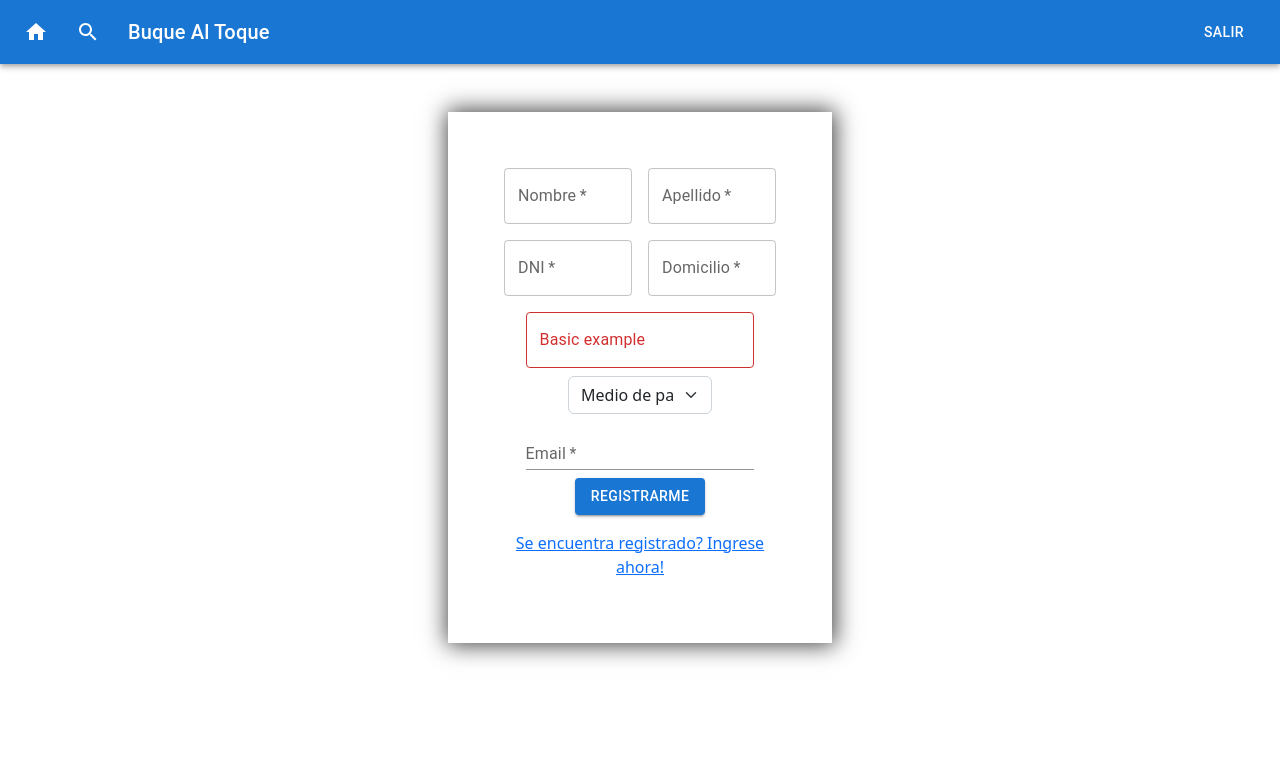
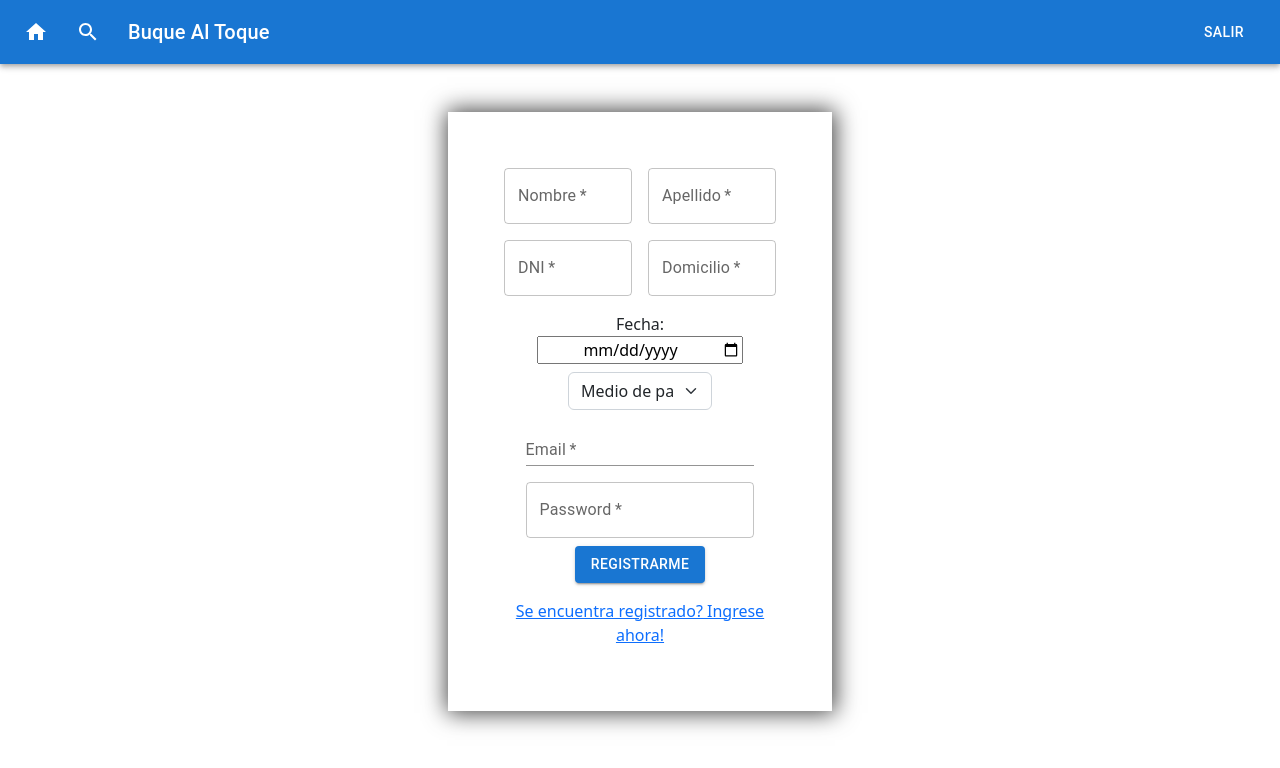
Before and after one commit to FedeNLencina/buuquealtoque, a React (Create React App) app: page /register in a window 1280 px wide. Shown: the top 768 px of the page. Built offline with nearby package versions, Linux system fonts and the light colour scheme.

Commit message:
some changes and redeploy joaco la puta <3

```diff
--- a/src/screen/booking/Booking.js
+++ b/src/screen/booking/Booking.js
@@ -8,16 +8,13 @@ export default function Booking() {
   const [tipoPasajero, setTipoPasajero] = useState(null);
   const [registrado, setRegistrado] = useState(null);
   const [acompañado, setAcompañado] = useState(null);
+   const [acompañanteAnterior, setAcompañanteAnterior] = useState(null);
   const [cantidad, setCantidad] = useState(null);
   const [medioPago, setMedioPago] = useState(null);
   const [reservado, setReservado] = useState(false);
 
   const reservaExitosa = (e) => {
     e.preventDefault();
-    if (registrado === "false") {
-      alert("Para realizar la reserva debe estar registrado");
-      return;
-    }
     if (acompañado === "Si") {
      if (!cantidad || cantidad === "Cantidad de personas") {
        alert("Se deben seleccionar todos los campos");
@@ -33,10 +30,6 @@ export default function Booking() {
      }
     }
 
-    if (!registrado) {
-      alert("Se deben seleccionar todos los campos");
-      return;
-    }
     if (!medioPago) {
       alert("Se deben seleccionar todos los campos");
       return;
@@ -44,6 +37,10 @@ export default function Booking() {
     if (medioPago === "No registro pago") {
       alert("Se debe registrar el medio de pago antes de poder reservar un producto");
       return;
+    }
+    if (acompañanteAnterior === "vacio" || medioPago === "vacio") {
+       alert("Se deben seleccionar todos los campos");
+       return;
     }
     setTimeout(function () {
       alert(
@@ -62,9 +59,11 @@ export default function Booking() {
 
   const registrarAcompañante = (e) => {
     e.preventDefault();
-    const validateName = /^[A-Z][a-z]{1,13}$/;
+    const validateName = /^[A-Z][a-z\sA-Za-z]{1,30}$/;
     if (!validateName.test(acompañante)) {
-      alert("Ingrese un nombre valido sin numeros, caracteres especiales y un maximo de 15 letras");
+      alert(
+        "El nombre debe contener una mayuscula como minimo y debe serentre 6 y 30 caracteres"
+      );
     }
     else {
       alert("Se han registrados los acompañantes");
@@ -77,30 +76,6 @@ export default function Booking() {
       <NavBar />
       <div className="mainBooking ">
         <div className="container searchContainer p-5 ">
-          <div className="container options my-3">
-            <select
-              class="form-select"
-              aria-label="Default select example"
-              onChange={(event) => setRegistrado(event.target.value)}
-            >
-              <option selected className="text-center">
-                Se encuentra registrado?
-              </option>
-              <option value="true" className="text-center">
-                Si
-              </option>
-              <option value="false" className="text-center">
-                No
-              </option>
-            </select>
-          </div>
-          <div className="container options my-3">
-            <Link to={"/register"}>
-              <p className="text-center my-3">
-                Si no se encuentra registrado, registrese ahora!
-              </p>
-            </Link>
-          </div>
           <div className="d-flex justify-content-center container  my-3">
             <label className="text-center">
               Es su primer compra? Registre sus acompañantes para sugerirselos
@@ -123,8 +98,12 @@ export default function Booking() {
             </button>
           </div>
           <div className="d-flex justify-content-center container options my-3">
-            <select class="form-select" aria-label="Default select example">
-              <option selected className="text-center">
+            <select
+              class="form-select"
+              aria-label="Default select example"
+              onChange={(event) => setAcompañanteAnterior(event.target.value)}
+            >
+              <option selected className="text-center" value="vacio">
                 Agregar acompañantes anteriores a la reserva?
               </option>
               <option value="Si" className="text-center">
@@ -141,7 +120,7 @@ export default function Booking() {
               aria-label="Default select example"
               onChange={(event) => setAcompañado(event.target.value)}
             >
-              <option selected className="text-center">
+              <option selected className="text-center" value="vacio">
                 Desea agregar nuevos acompañantes a esta compra?
               </option>
               <option value="Si" className="text-center">
@@ -257,7 +236,7 @@ export default function Booking() {
               aria-label="Default select example"
               onChange={(event) => setMedioPago(event.target.value)}
             >
-              <option selected className="text-center">
+              <option selected className="text-center" value="vacio">
                 Medio de pago
               </option>
               <option value="Tarjeta" className="text-center">
@@ -268,9 +247,6 @@ export default function Booking() {
               </option>
               <option value="Cuenta Bancaria" className="text-center">
                 Cuenta bancaria
-              </option>
-              <option value="No registro pago" className="text-center">
-                Aun no registre mi cuenta
               </option>
             </select>
           </div>
--- a/src/screen/login/Login.js
+++ b/src/screen/login/Login.js
@@ -27,11 +27,11 @@ export default function Login() {
     e.preventDefault();
     const regexEmail = /^[^\s@]+@[^\s@]+\.[^\s@]{2,}$/i;
     const validatePassword =
-      /^(?=.*[0-9])(?=.*[!@#$%^&*])[a-zA-Z0-9!@#$%^&*]{8,}$/;
+      /^(?=.*[0-9])((?=.*[a-z])||(?=.*[A-Z]))[a-zA-Z0-9]{8,}$/;
     // /^(?=.*[0-9])(?=.*[!@#$%^&*])[a-zA-Z0-9!@#$%^&*]{7,15}$/;
 
     if (!validatePassword.test(password)) {
-      alert("Password debe tener minimo una letra, un numero y un caracter especial");
+      alert("Password debe tener minimo una letra y un numero");
       return;
     }
     if (!regexEmail.test(email)) {
--- a/src/screen/register/Register.js
+++ b/src/screen/register/Register.js
@@ -24,6 +24,8 @@ export default function Register() {
   const [apellido, setApellido] = useState(null);
   const [dni, setDni] = useState(null);
   const [domicilio, setDomicilio] = useState(null);
+  const [password, setPassword] = useState(null);
+  const [fecha, setFecha] = useState(null);
 
   const handleChange = (e) => {
     e.preventDefault();
@@ -33,19 +35,25 @@ export default function Register() {
   const navigate = useNavigate();
   const onBackClick = (e) => {
     e.preventDefault();
-    const validateName = /^[A-Z][a-z]{1,13}$/;
+    const validateName = /^[A-Z][a-z\sA-Za-z]{1,30}$/;
     const validateEmail = /^[^\s@]+@[^\s@]+\.[^\s@]{2,}$/i;
     const validateDNI = /^[0-9]{8}$/;
     const validateAddress = /^[A-Z][0-9a-z\sA-Z\.]+$/;
+    const validatePassword =
+      /^(?=.*[0-9])((?=.*[a-z])||(?=.*[A-Z]))[a-zA-Z0-9]{8,}$/;
+    if (!fecha) {
+      alert("Debe seleccionar su fecha");
+      return;
+    }
     if (!validateName.test(nombre)) {
       alert(
-        "Ingrese un nombre valido sin numeros, caracteres especiales y un maximo de 15 letras"
+        "El nombre debe contener una mayuscula como minimo y debe serentre 6 y 30 caracteres"
       );
       return;
     }
     if (!validateName.test(apellido)) {
       alert(
-        "Ingrese un apellido valido sin numeros, caracteres especiales y un maximo de 15 letras"
+        "El nombre debe contener una mayuscula como minimo y debe serentre 6 y 30 caracteres"
       );
       return;
     }
@@ -55,12 +63,19 @@ export default function Register() {
       );
       return;
     }
+    if (!validatePassword.test(password)) {
+      alert("Password debe tener minimo una letra y un numero");
+      return;
+    }
     if (!validateDNI.test(dni)) {
       alert("Ingrese un dni valido");
       return;
     }
     if (!validateAddress.test(domicilio)) {
       alert("Ingrese una direccion valida");
+      return;
+    } if (!medioDePago || medioDePago === "vacio") {
+      alert("Debe ingresar un medio de pago");
       return;
     }
     navigate("/");
@@ -114,18 +129,19 @@ export default function Register() {
               onChange={(event) => setDomicilio(event.target.value)}
             />
           </div>
-          <div className="d-flex justify-content-center">
-            <LocalizationProvider required dateAdapter={AdapterDateFns}>
-              <DatePicker
-                label="Basic example"
-                value={value}
-                required
-                onChange={(newValue) => {
-                  setValue(newValue);
-                }}
-                renderInput={(params) => <TextField {...params} />}
-              />
-            </LocalizationProvider>
+          <div className="container fecha d-flex flex-column justify-content-center my-2">
+            <label for="start" className="text-center">
+              Fecha:
+            </label>
+            <input
+              onChange={(event) => setFecha(event.target.value)}
+              className="text-center"
+              type="date"
+              id="start"
+              name="trip-start"
+              min="1922-01-01"
+              max="2004-12-31"
+            />
           </div>
           <div className="d-flex justify-content-center">
             <select
@@ -133,7 +149,7 @@ export default function Register() {
               aria-label="Default select example"
               onChange={(event) => setMedioPago(event.target.value)}
             >
-              <option selected className="text-center">
+              <option selected className="text-center" value="vacio">
                 Medio de pago
               </option>
               <option value="Tarjeta" className="text-center">
@@ -159,6 +175,16 @@ export default function Register() {
             />
           </div>
           <div className="d-flex justify-content-center">
+            <TextField
+              label="Password"
+              required
+              id="outlined-start-adornment"
+              sx={{ width: "25ch" }}
+              fullWidth
+              onChange={(event) => setPassword(event.target.value)}
+            />
+          </div>
+          <div className="d-flex justify-content-center">
             <Button type="submit" variant="contained">
               Registrarme
             </Button>
--- a/src/screen/search/Search.js
+++ b/src/screen/search/Search.js
@@ -160,8 +160,8 @@ function Search() {
                 type="date"
                 id="start"
                 name="trip-start"
-                min="2022-07-01"
-                max="2022-12-31"
+                min="2022-06-14"
+                max="2022-12-14"
               />
             </div>
           ) : (
@@ -180,8 +180,8 @@ function Search() {
                 type="date"
                 id="start"
                 name="trip-start"
-                min="2022-07-01"
-                max="2022-12-31"
+                min="2022-06-14"
+                max="2022-12-14"
               />
             </div>
           ) : (
@@ -404,6 +404,7 @@ function Search() {
                       <p class="card-text">{`${item.producto} `}</p>
                       <p class="card-text">{`Fecha: ${item.fecha}`}</p>
                       <p class="card-text">{`Cantidad de personas: ${item.cantidad}`}</p>
+                      <p class="card-text">{`Horario: ${item.horario}`}</p>
                       <Link to={"/booking"}>
                         <a href="#" class="btn btn-primary">
                           Reservar
```
